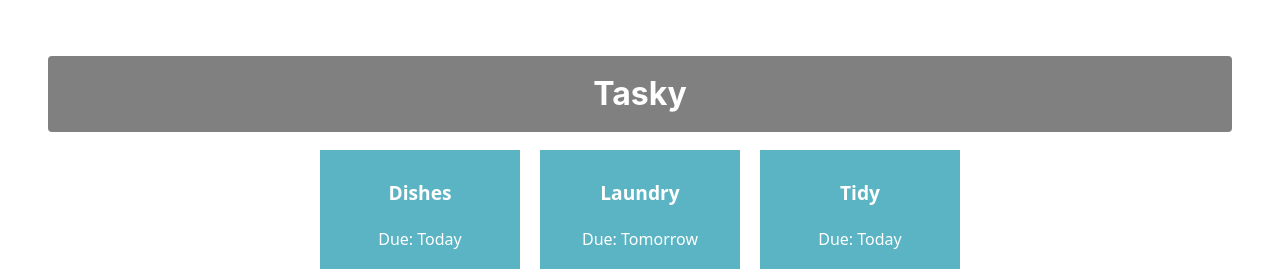
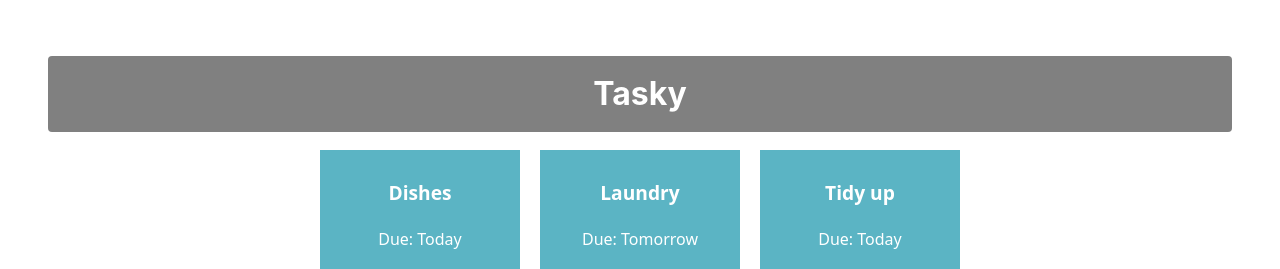
Before and after one commit to ZoeMulhallBrennan/react-basics-labs, a React (Vite) app in the folder tasky/: page / in a window 1280 px wide. Shown: the top 269 px of the page. Built offline with nearby package versions, Linux system fonts and the light colour scheme.

Commit message:
Added keys to tasks

```diff
--- a/tasky/src/App.jsx
+++ b/tasky/src/App.jsx
@@ -6,11 +6,12 @@
 function App() {
   const [ taskState, setTaskState ] = useState({
     tasks: [
-      { title:"Dishes", description: "Empty dishwasher", deadline: "Today" },
-      { title: "Laundry", description: "Fold clothes and put away", deadline: "Tomorrow" },
-      { title: "Tidy", deadline: "Today" }
+      { id: 1, title:"Dishes", description: "Empty dishwasher", deadline: "Today" },
+      { id: 2, title: "Laundry", description: "Fold clothes and put away", deadline: "Tomorrow" },
+      { id: 3, title: "Tidy up", deadline: "Today" }
     ]
   });
+
 
   return (
     <div className="container">
@@ -20,8 +21,10 @@
       title={task.title}
       description={task.description}
       deadline={task.deadline}
+      key={task.id}
     />
   ))}
+
 
     </div>
   );
```
Lines whose indentation alone changed are shown as unchanged.
